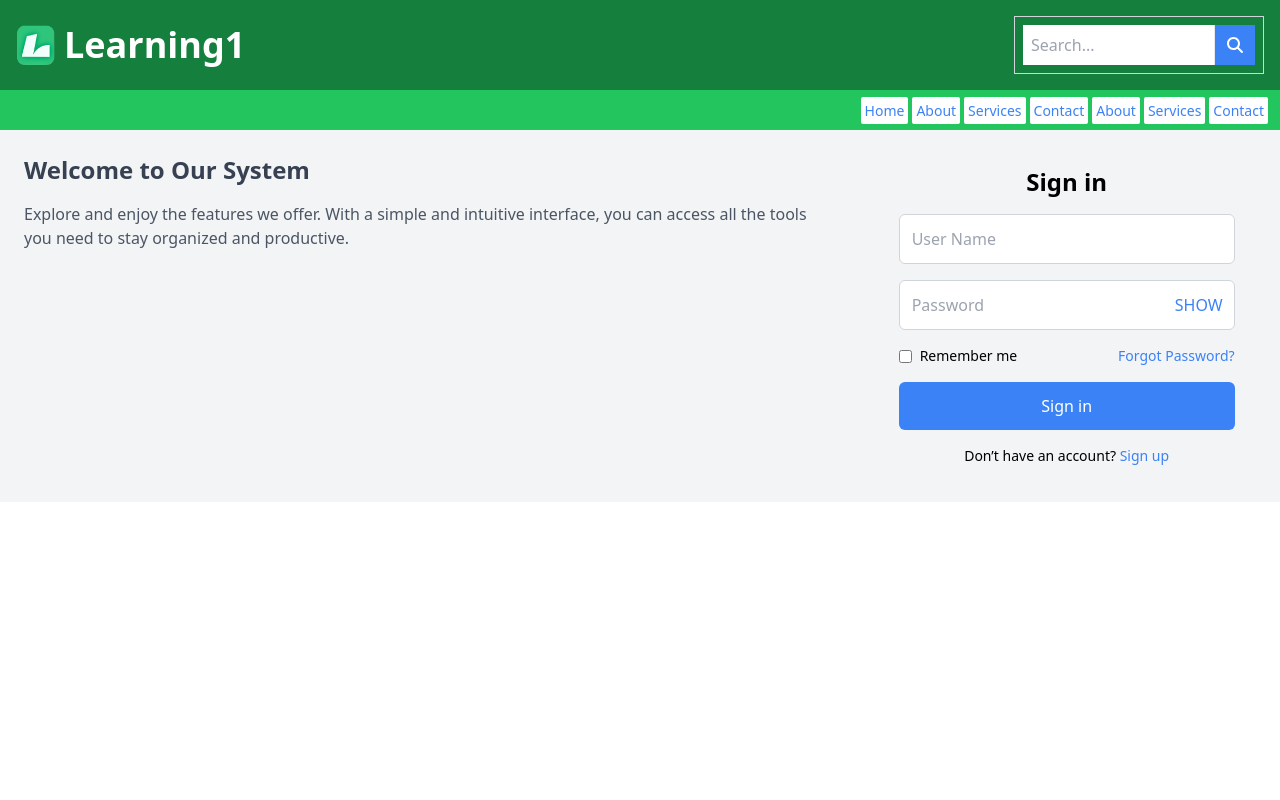
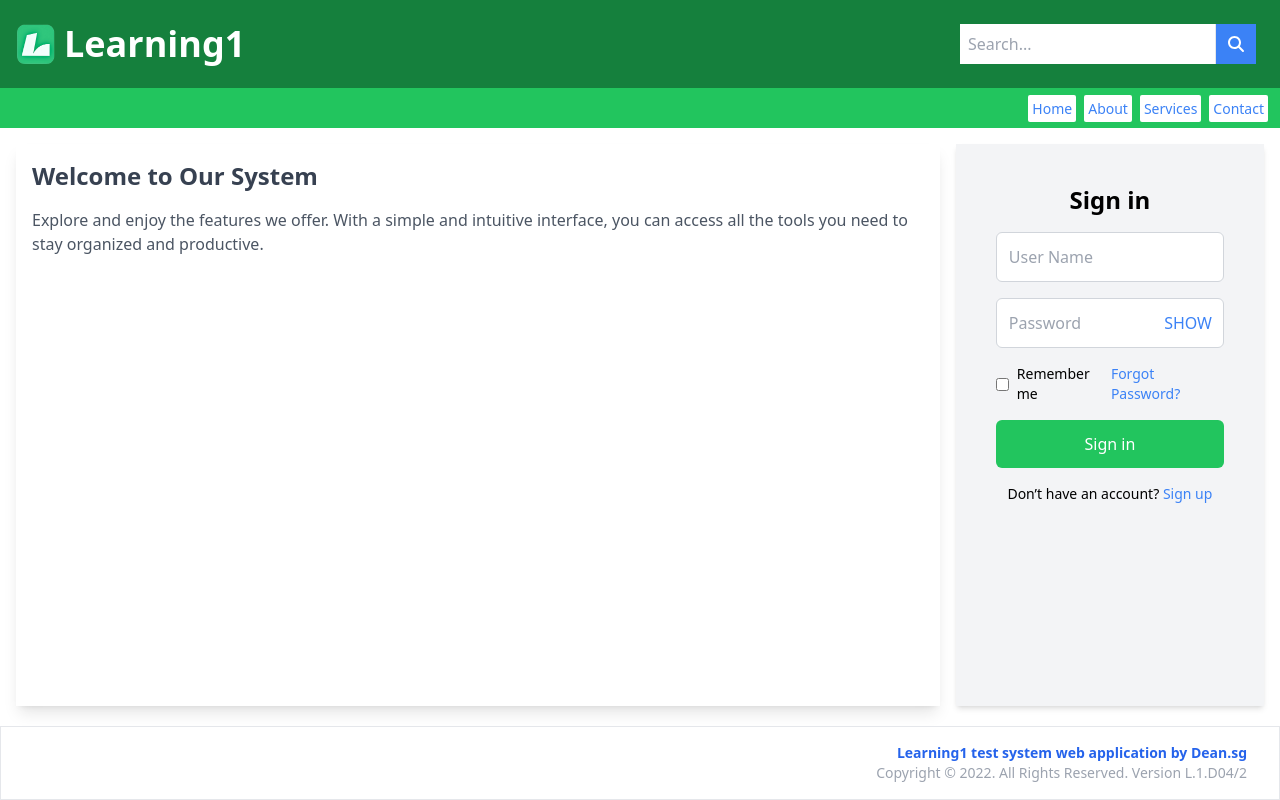
Before and after one commit to dean00sg/learning1, a React (Create React App) app in the folder frontend/: page / in a window 1280 px wide. Built offline with nearby package versions, Linux system fonts and the light colour scheme.

Commit message:
update footer

```diff
--- a/frontend/src/components/login/login.js
+++ b/frontend/src/components/login/login.js
@@ -65,7 +65,7 @@ const LoginPanel = () => {
       </div>
 
       <button
-        className="w-full py-3 bg-blue-500 text-white rounded-md hover:bg-blue-600 focus:outline-none"
+        className="w-full py-3 bg-green-500 text-white rounded-md hover:bg-blue-600 focus:outline-none"
         onClick={() => handleLogin(navigate)} // Pass navigate as argument
       >
         Sign in
--- /dev/null
+++ b/frontend/src/footer/outFooter.js
@@ -0,0 +1,34 @@
+import React from 'react';
+import logo from '../assets/logolearning.png';
+
+const OutFooter = () => {
+    return (
+        <footer className="bg-white text-gray-400 p-4 border mt-5 ">
+            <div className="w-full flex flex-col md:flex-row items-center justify-between px-4 ">
+                <div className="flex items-center w-full sm:w-auto">
+                    {/* <div className="items-center justify-between ">
+                        <img src={logo} alt="Logo" className="h-10 w-10 mr-2" />
+                        <h1 className="text-1xl sm:text-1xl font-bold text-geen-600">Learning1</h1>
+                    </div> */}
+                    <div className="text-sm leading-relaxed text-left  font-custom">
+
+                         <br />
+
+                    </div>
+                </div>
+                <div className="text-sm text-right mt-4 md:mt-0">
+                    <a
+                        href="#"
+                        className="text-blue-600 hover:underline font-semibold"
+                    >
+                        Learning1 test system web application by Dean.sg
+                    </a>
+                    <br />
+                    Copyright © 2022. All Rights Reserved. <span className="font-medium">Version L.1.D04/2</span>
+                </div>
+            </div>
+        </footer>
+    );
+};
+
+export default OutFooter;
--- a/frontend/src/headers/outHeader.js
+++ b/frontend/src/headers/outHeader.js
@@ -1,23 +1,20 @@
-import React, { useEffect, useState } from 'react';
+import React from 'react';
 import { FontAwesomeIcon } from '@fortawesome/react-fontawesome';
 import { faSearch } from '@fortawesome/free-solid-svg-icons';
 import logo from '../assets/logolearning.png';
 
 const OutHeader = () => {
-
   return (
     <div>
-      <div className="">
-      </div>
-      <header className="flex items-center justify-between p-4 bg-green-700 shadow-md">
-        <div className="flex items-center">
+      <header className="flex flex-wrap items-center justify-between p-4 bg-green-700 shadow-md">
+        <div className="flex items-center w-full sm:w-auto">
           <img src={logo} alt="Logo" className="h-10 w-10 mr-2" />
-          <h1 className="text-4xl font-bold text-white">Learning1</h1>
+          <h1 className="text-2xl sm:text-4xl font-bold text-white">Learning1</h1>
         </div>
-        <div className="flex items-center border border-gray-300 p-2 w-full sm:w-auto">
+        <div className="flex items-center  p-2 w-full sm:w-auto mt-2 sm:mt-0">
           <input
             type="text"
-            className="w-full sm:w-48 border-r focus:outline-none p-2"
+            className="w-full sm:w-48 lg:w-64 border-r focus:outline-none p-2"
             placeholder="Search..."
           />
           <button type="submit" className="px-3 py-2 bg-blue-500 text-white">
@@ -26,19 +23,16 @@ const OutHeader = () => {
         </div>
       </header>
       <div className="bg-green-500 py-2">
-        <ul className="flex flex-wrap space-x-1 justify-center sm:justify-end pr-3">
-          <li><a href="#home" className="text-sm text-blue-500 hover:text-blue-700 bg-white p-1 rounded-sm">Home</a></li>
-          <li><a href="#about" className="text-sm text-blue-500 hover:text-blue-700 bg-white p-1 rounded-sm">About</a></li>
-          <li><a href="#services" className="text-sm text-blue-500 hover:text-blue-700 bg-white p-1 rounded-sm">Services</a></li>
-          <li><a href="#contact" className="text-sm text-blue-500 hover:text-blue-700 bg-white p-1 rounded-sm">Contact</a></li>
-          <li><a href="#about" className="text-sm text-blue-500 hover:text-blue-700 bg-white p-1 rounded-sm">About</a></li>
-          <li><a href="#services" className="text-sm text-blue-500 hover:text-blue-700 bg-white p-1 rounded-sm">Services</a></li>
-          <li><a href="#contact" className="text-sm text-blue-500 hover:text-blue-700 bg-white p-1 rounded-sm">Contact</a></li>
+        <ul className="flex flex-wrap justify-center sm:justify-end pr-3 gap-2">
+          {['Home', 'About', 'Services', 'Contact'].map((item) => (
+            <li key={item}>
+              <a href={`#${item.toLowerCase()}`} className="text-sm text-blue-500 hover:text-blue-700 bg-white p-1 rounded-sm">
+                {item}
+              </a>
+            </li>
+          ))}
         </ul>
       </div>
-      {/* <div className="p-1 bg-green-500 text-center mb-5">
-        <h>Explore and enjoy the features we offer. With a simple and intuitive interface, you can access all the tools you need to stay organized and productive</h>
-      </div> */}
     </div>
   );
 };
--- a/frontend/src/pages/HomePage.js
+++ b/frontend/src/pages/HomePage.js
@@ -3,24 +3,26 @@ import UserInfo from '../components/userInfo/userProfile';
 import Home from '../components/home/home';
 import InHeader from '../headers/inheader';
 import Requesting from '../components/home/requesting';
+import OutFooter from '../footer/outFooter';
 
 const HomePage = () => {
   console.log('Rendering HomePage');
 
   return (
-    <div className="min-h-screen bg-gray-100">
+    <div className="min-h-screen flex flex-col bg-gray-100">
       <InHeader />
-      <div className="grid grid-cols-1 lg:grid-cols-3 gap-4 p-4">
 
+      <div className="flex-grow grid grid-cols-1 lg:grid-cols-3 gap-4 p-4">
         <div className="lg:col-span-2 bg-white p-4">
           <Home />
           <Requesting />
         </div>
 
-        <div className="bg-white p-4   border-gray-300">
+        <div className="bg-white p-4 border-gray-300">
           <UserInfo />
         </div>
       </div>
+      <OutFooter />
     </div>
   );
 };
--- a/frontend/src/pages/WelcomePage.js
+++ b/frontend/src/pages/WelcomePage.js
@@ -1,28 +1,28 @@
 import React from 'react';
 import LoginPanel from '../components/login/login';
 import OutHeader from '../headers/outHeader';
+import OutFooter from '../footer/outFooter';
 
 const WelcomePage = () => {
   return (
-    <>
-      <div className="app">
+    <div className="app min-h-screen flex flex-col">
       <OutHeader />
-        <div className="flex flex-col lg:flex-row">
+      <div className="flex flex-col lg:flex-row mt-4 flex-grow px-4  gap-4">
 
-          <div className="leftWelcome-section w-full lg:w-2/3 p-6 bg-gray-100">
-
+        <div className="w-full lg:w-3/4 p-4 bg-white shadow-lg ">
           <h2 className="text-2xl font-semibold text-gray-700">Welcome to Our System</h2>
           <p className="mt-4 text-gray-600">
             Explore and enjoy the features we offer. With a simple and intuitive interface, you can access all the tools you need to stay organized and productive.
           </p>
         </div>
 
-          <div className="rightWelcome-section  w-full lg:w-1/3 p-3 bg-gray-100  mt-6 lg:mt-0">
+        <div className="w-full lg:w-1/4 p-4 bg-gray-100 mt-6 lg:mt-0  shadow-md">
           <LoginPanel />
         </div>
+
       </div>
+      <OutFooter />
     </div>
-    </>
   );
 };
 
```
Lines whose indentation alone changed are shown as unchanged.
